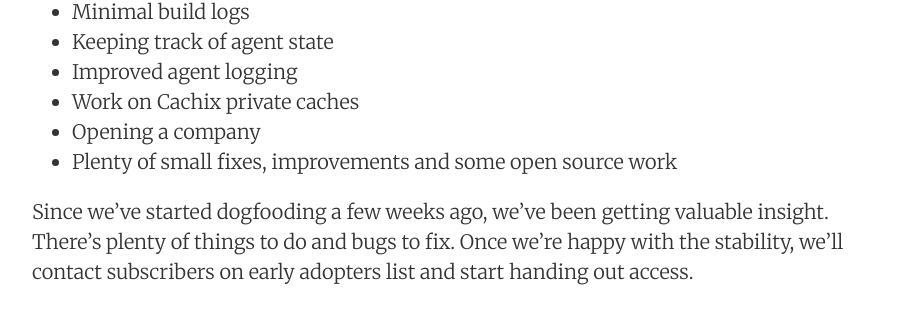
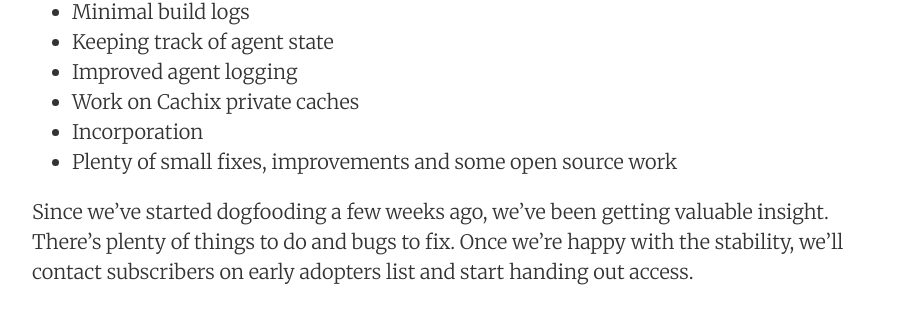
Before and after one commit to hercules-ci/blog.hercules-ci.com, a Jekyll site: the page built from _posts/2018-12-13-hercules-ci-development-update.md, in a window 1280 px wide. Shown: the part 590-899 px from the top of the page, without its empty margins (188-1088 px from the left). Built offline with Jekyll 4.4.1, drawn with Linux system fonts in a browser that asks for light colours.

Commit message:
Update 2018-12-13-hercules-ci-development-update.md

```diff
--- a/_posts/2018-12-13-hercules-ci-development-update.md
+++ b/_posts/2018-12-13-hercules-ci-development-update.md
@@ -15,7 +15,7 @@ Some of the things we've built and worked on since NixCon:
  - Keeping track of agent state
  - Improved agent logging
  - Work on Cachix private caches
- - Opening a company
+ - Incorporation
  - Plenty of small fixes, improvements and some open source work
 
 Since we've started dogfooding a few weeks ago, we've been getting valuable insight. There's plenty of things to do and bugs to fix. Once we're happy with the stability, we'll contact subscribers on early adopters list and start handing out access.
```
